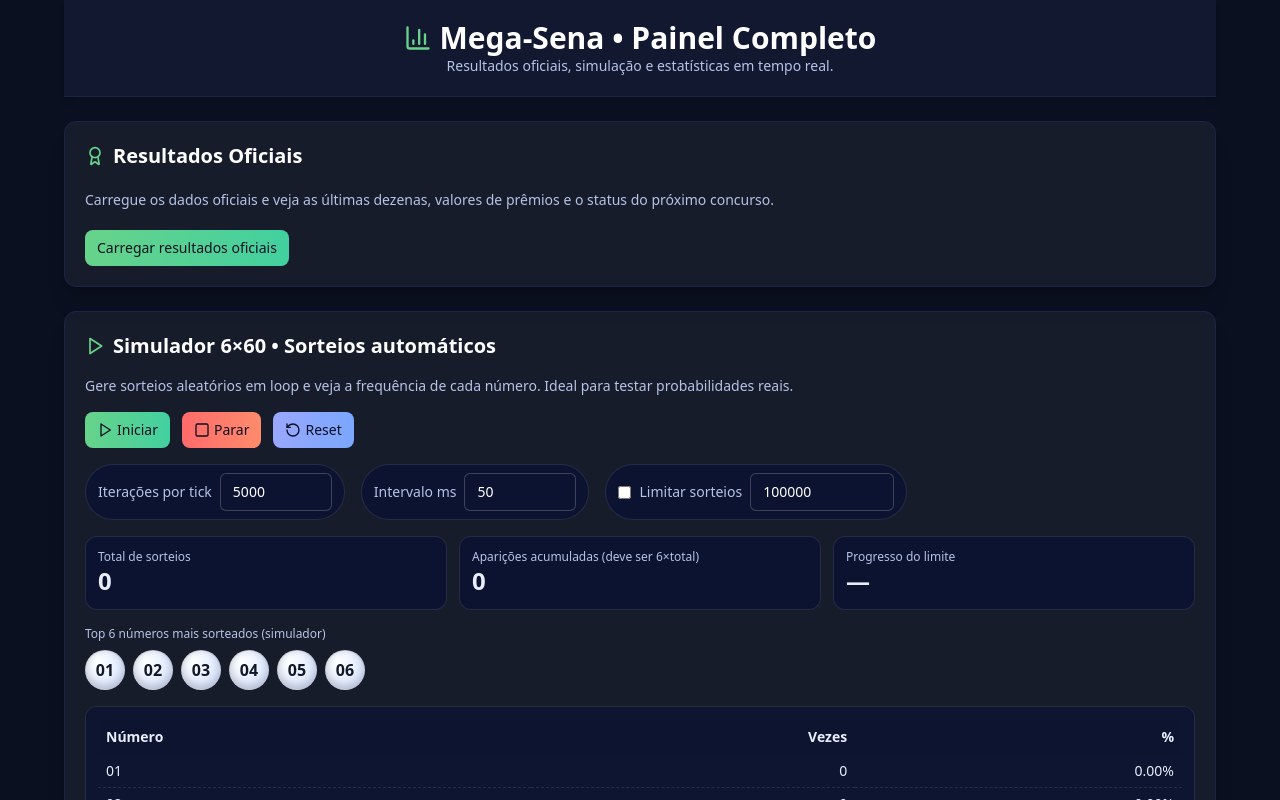
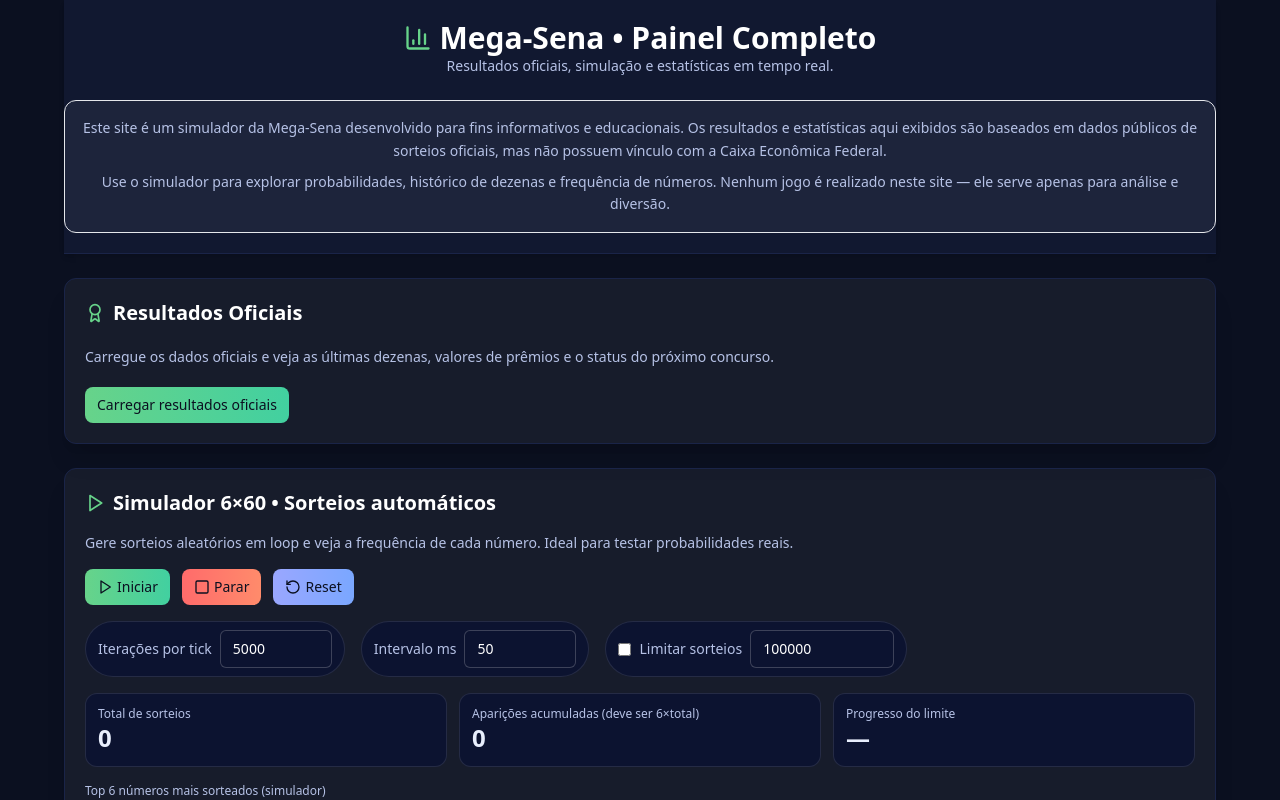
Before and after one commit to lucasbustamante/Simulador-mega-sena, a React (Vite) app: page / in a window 1280 px wide. Shown: the top 800 px of the page. Built offline with nearby package versions, Linux system fonts and the light colour scheme.

Commit message:
Adiciona conteúdo informativo para política do AdSense

```diff
--- a/src/App.jsx
+++ b/src/App.jsx
@@ -861,6 +861,20 @@
         </h1>
         <p className="text-[#b6c2e6] text-sm">
           Resultados oficiais, simulação e estatísticas em tempo real.
+          <Card className="mt-6">
+  <CardContent className="text-sm text-white-700 leading-relaxed">
+    <p>
+      Este site é um simulador da Mega-Sena desenvolvido para fins informativos e educacionais.
+      Os resultados e estatísticas aqui exibidos são baseados em dados públicos de sorteios
+      oficiais, mas não possuem vínculo com a Caixa Econômica Federal.
+    </p>
+    <p className="mt-2">
+      Use o simulador para explorar probabilidades, histórico de dezenas e frequência de números.
+      Nenhum jogo é realizado neste site — ele serve apenas para análise e diversão.
+    </p>
+  </CardContent>
+</Card>
+
         </p>
       </header>
 
@@ -1184,6 +1198,8 @@
                     Painel Mega-Sena aprimorado com simulação e estatísticas.
                   </div>
                   <div>© 2025 V1.0.3 - Projeto criado por Lucas Bustamante.</div>
+                  Projeto informativo sem vínculo com a Caixa Econômica Federal.
+
                 </footer>
       </div>
     </div>
```
Also changed, not shown: 2 other files (tests, documents, lock files or other folders).
